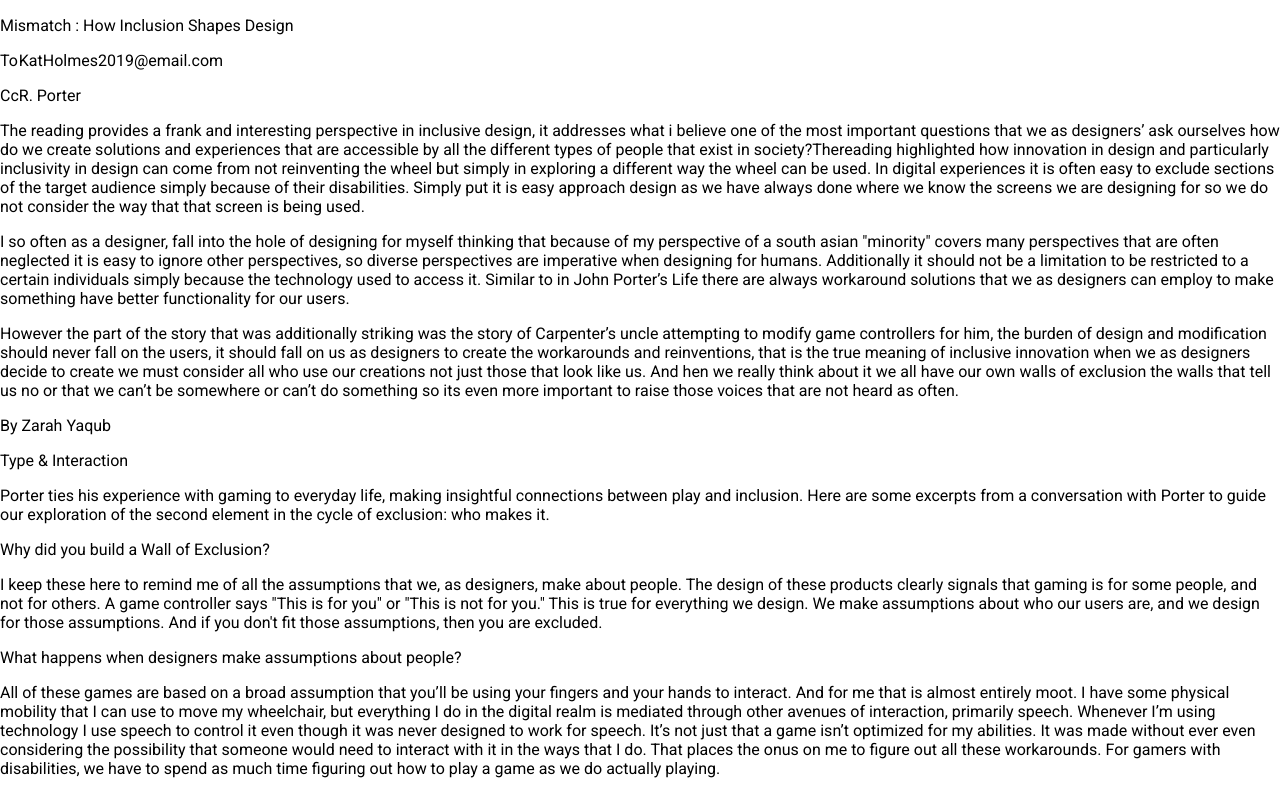
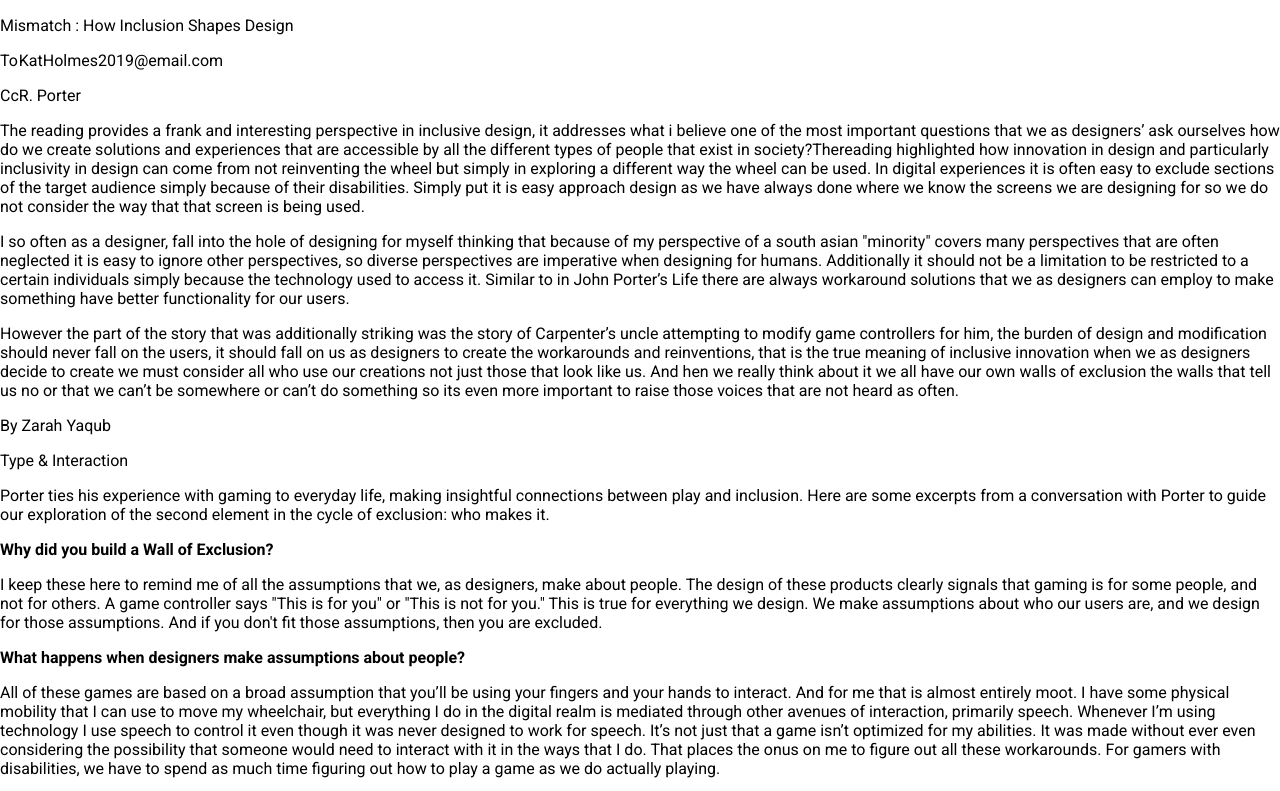
Before and after one commit to ZarahYaqub/Project01_Manuscript, a plain HTML site: page index.html in a window 1280 px wide. Shown: the top 791 px of the page. Drawn offline with Linux system fonts and the light colour scheme.

Commit message:
Update style.css

```diff
--- a/style.css
+++ b/style.css
@@ -34,7 +34,6 @@ html {
         background: #FFF;
 }
 
-.h3
-{
+h3 {
     font-weight: bold;
 }
```
